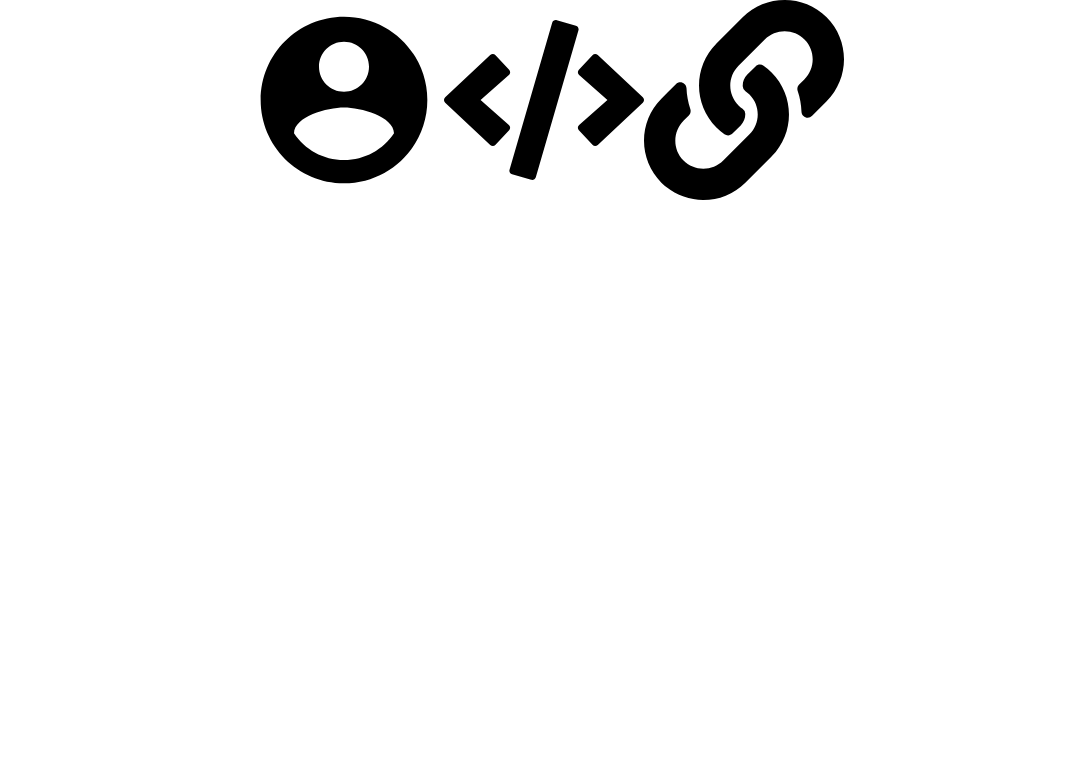
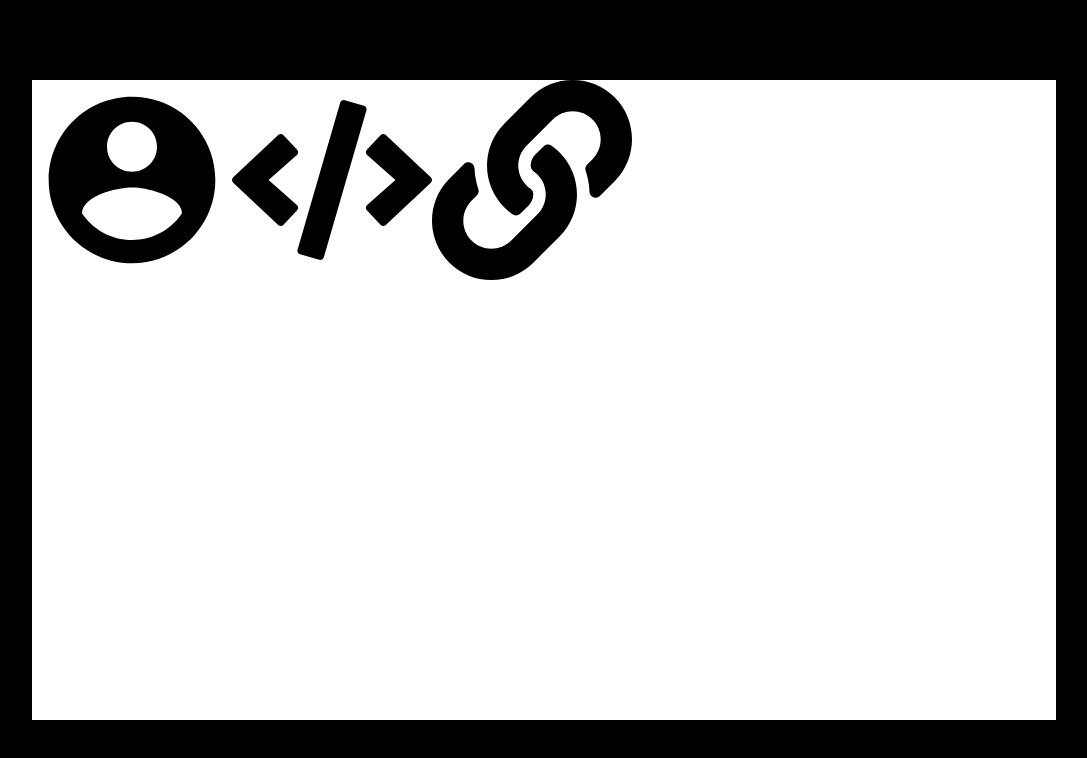
Before and after one commit to linnefromice/react_practice_animation, a React (Create React App) app in the folder pj-react-spring/: page / in a window 1280 px wide. Shown: the top 758 px of the page, without its empty margins (96-1183 px from the left). Built offline with nearby package versions, Linux system fonts and the light colour scheme.

Commit message:
modify sample - add dummy screen part

```diff
--- a/pj-react-spring/src/views/samples_react_icons.js
+++ b/pj-react-spring/src/views/samples_react_icons.js
@@ -3,6 +3,7 @@ import React, { useState } from 'react';
 import { FaCode, FaLink, FaGithub,  } from 'react-icons/fa';
 import { MdAccountCircle, MdWork, MdFreeBreakfast } from 'react-icons/md';
 import { RiProfileLine, RiFlutterLine, RiVuejsLine } from 'react-icons/ri';
+import './samples_react_icons.scss';
 
 function SampleAccountMenu() {
   return(
@@ -52,16 +53,25 @@ function SampleSelectMainMenu() {
     <FaLink size="200px"/>,
   ];
 
+  const iconNameList = [
+    "Account Information",
+    "Product(private)",
+    "Links",
+  ];
+
   return(
-    <div>
-      {iconList.map(tag => {
-        return (
-          <span>{tag}</span>
-        );
-      })}
+    <div className="wrapper">
+    <div className="dummyScreen">
+      <div className="wrapperMainMenu">
+        {iconList.map(tag => {
+          return (
+            <div>{tag}</div>
+          );
+        })}
+      </div>
+    </div>
     </div>
   )
-
 }
 
 export {
--- /dev/null
+++ b/pj-react-spring/src/views/samples_react_icons.scss
@@ -0,0 +1,18 @@
+.wrapper {
+  width: 100vw;
+  height: 100vh;
+  background-color: black;
+  display: flex;
+  justify-content: center;
+}
+.dummyScreen {
+  width: 80vw;
+  height: 80vh;
+  background-color: white;
+  margin: auto;
+}
+.wrapperMainMenu {
+  display: flex;
+  flex-direction: row;
+  align-items: flex-start;
+}
```
